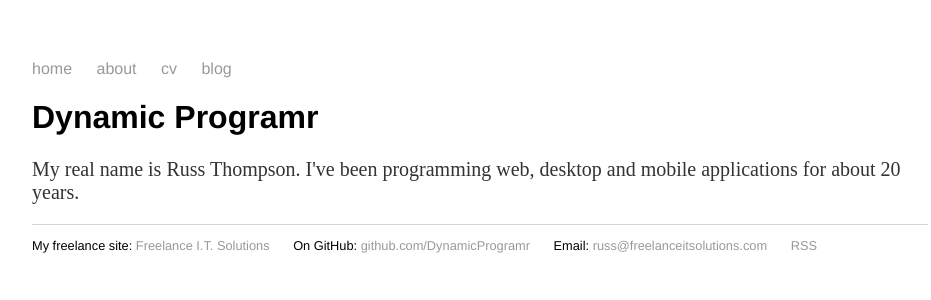
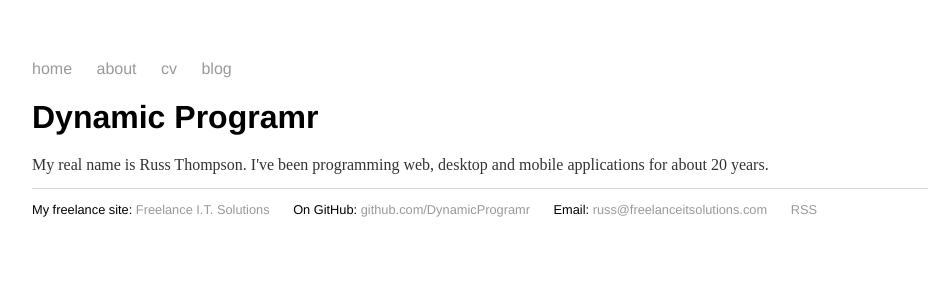
Before and after one commit to DynamicProgramr/dynamicprogramr.github.io, a Jekyll site: the page built from index.html, in a window 1280 px wide. Shown: the top 300 px of the page, without its empty margins (160-1091 px from the left). Built offline with Jekyll 4.4.1, drawn with Linux system fonts in a browser that asks for light colours.

Commit message:
Update main.css
Changed the 'p' element font size.

```diff
--- a/css/main.css
+++ b/css/main.css
@@ -30,8 +30,8 @@ h1 {
 }
 
 p {
-  font-size: 1.25em;
-  line-height: 1.15em;
+  font-size: 1.0em;
+  line-height: 0.9em;
   color: #333333;
 }
 
```
